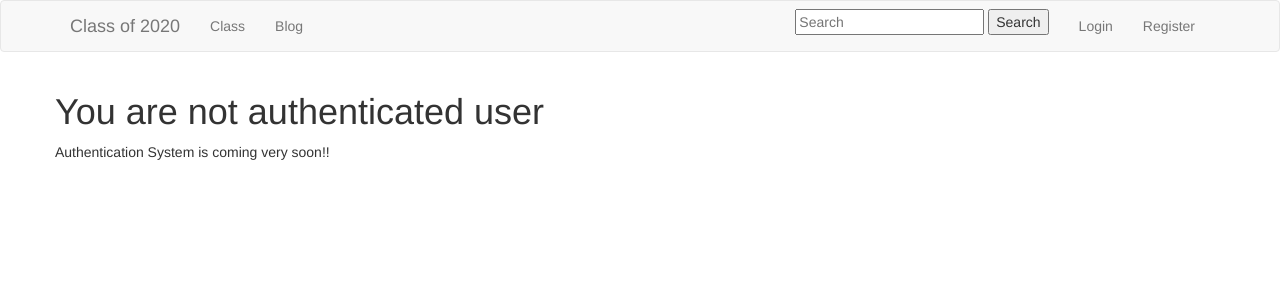
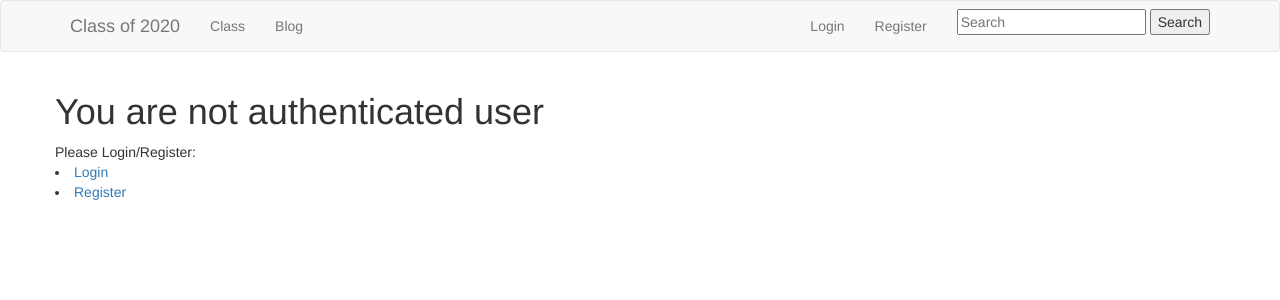
Before and after one commit to NischalLal/class-ultimate-classof2020, a Django app: page /blog/new-blogpost/ in a window 1280 px wide. Shown: the top 300 px of the page. Run offline with Django 3.2, Linux system fonts and the light colour scheme; some libraries are stand-ins or nearby versions.

Commit message:
Adds Authentication System

```diff
--- a/ultimatewebsite/templates/base.html
+++ b/ultimatewebsite/templates/base.html
@@ -38,10 +38,10 @@
 
             <ul class = 'nav navbar-nav navbar-right'>
             {% if request.user.is_authenticated %}
-              <li><a href = "#" class = 'btn-link'>Logout</a></li>
+                <li><a href = "{% url 'auth_logout' %}" class = 'btn-link'>Logout</a></li>
             {% else %}
-                <li><a href = "#">Login</a></li>
-                <li><a href = "#">Register</a></li>
+                <li><a href = "{% url 'auth_login' %}">Login</a></li>
+                <li><a href = "{% url 'registration_register' %}">Register</a></li
             {% endif %}
             </ul>
 
@@ -66,6 +66,8 @@
 {% block BlogPostList %} {% endblock BlogPostList %}
 {% block NewBlogPost %} {% endblock NewBlogPost %}
 {% block BlogPostDetail %}{% endblock BlogPostDetail %}
+{% block content %} {% endblock content %}
+
 
 <script src = "{% static 'js/jquery-3.2.1.js' %}"></script>
   <script rel = 'stylesheet' type = 'text/css' href = "{% static 'js/jquery-2.1.4.min.js' %}"></script>
--- a/ultimatewebsite/templates/blogs/new_blogpost.html
+++ b/ultimatewebsite/templates/blogs/new_blogpost.html
@@ -41,7 +41,10 @@
         </div>
     {% else %}
     <h1>You are not authenticated user</h1>
-    Authentication System is coming very soon!!
+Please Login/Register:
+
+<li><a href = "{% url 'auth_login' %}">Login</a></li>
+                <li><a href = "{% url 'registration_register' %}">Register</a></li
     {% endif %}
 
     </div> <!-- row -->
--- a/ultimatewebsite/ultimatewebsite/urls.py
+++ b/ultimatewebsite/ultimatewebsite/urls.py
@@ -5,6 +5,7 @@
 from members.views import member_list
 
 urlpatterns = [
+    url(r'^accounts/', include('registration.backends.default.urls')),
     url(r'^admin/', admin.site.urls),
     url(r'^$', member_list, name = 'Member List Home'),
     url(r'^members/', include('members.urls')),
```
